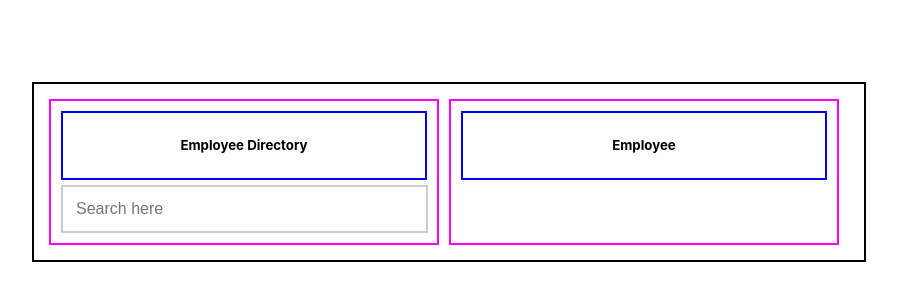
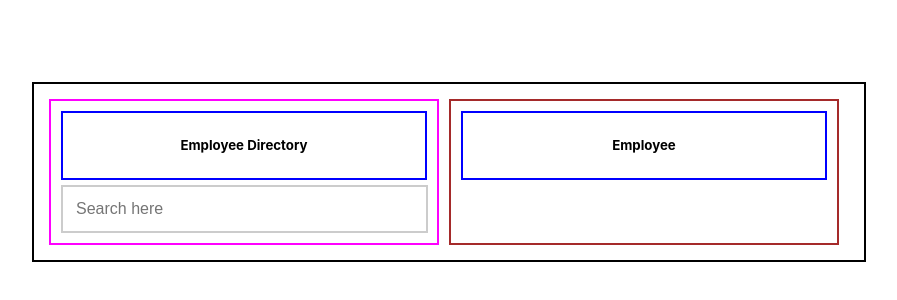
Before and after one commit to homdahal997/React-Page-Layout, a React (Vite) app: page / in a window 1280 px wide. Shown: the part 228-528 px from the top of the page, without its empty margins (191-1088 px from the left). Built offline with nearby package versions, Linux system fonts and the light colour scheme.

Commit message:
css update

```diff
--- a/src/App.css
+++ b/src/App.css
@@ -29,7 +29,7 @@
   border: 2px solid magenta;
 }
 .EmployeePage{
-  border: 2px solid magenta;
+  border: 2px solid brown;
 }
 .search {
   width: 92%;
```
